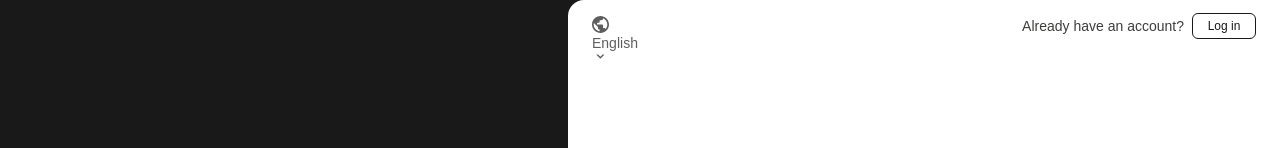
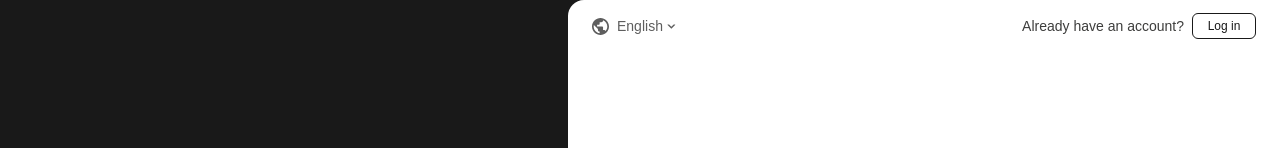
Before and after one commit to priyucodes/typeform-signup, a React (Create React App) app: page / in a window 1280 px wide. Shown: the top 148 px of the page. Built offline with nearby package versions, Linux system fonts and the light colour scheme; a web font is replaced by a local one.

Commit message:
fixed header issue

```diff
--- a/src/components/SignupRight.jsx
+++ b/src/components/SignupRight.jsx
@@ -53,9 +53,13 @@ const SignupRight = () => {
               </a>
             </div>
 
-            <button className='bg-none border-none p-0 cursor-pointer '>
+            <button className='bg-none border-none p-0 cursor-pointer flex w-24 items-center'>
               <div className='mr-2 leading-[0]'>
-                <img src={languageIcon} alt='languageIcon' />
+                <img
+                  src={languageIcon}
+                  className='h-full w-full'
+                  alt='languageIcon'
+                />
               </div>
               <span className='!text-[#5e5e5e] text-sm leading-[1.5] font-normal'>
                 English
```
